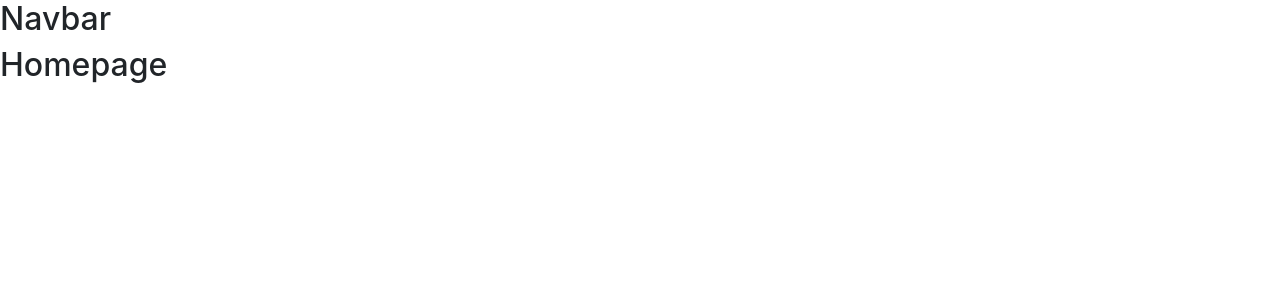
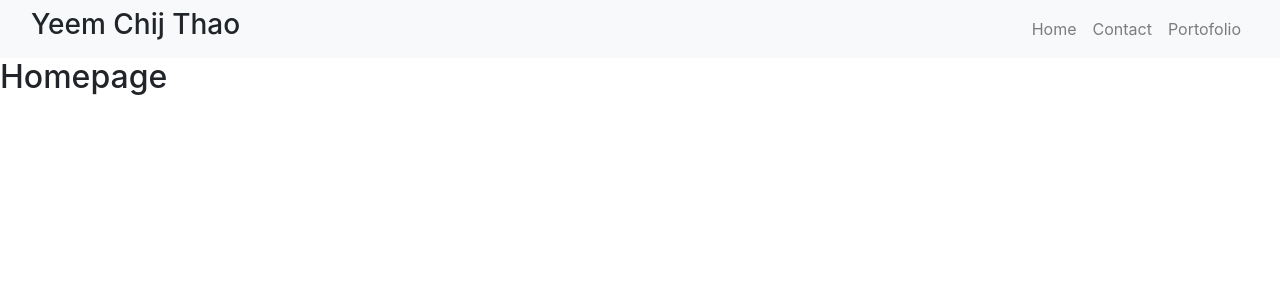
Before and after one commit to ycthao/react-portfolio, a React (Create React App) app: page / in a window 1280 px wide. Shown: the top 300 px of the page. Built offline with nearby package versions, Linux system fonts and the light colour scheme.

Commit message:
Create navbar

```diff
--- a/src/components/Navbar/navbar.js
+++ b/src/components/Navbar/navbar.js
@@ -1,7 +1,31 @@
 import React from "react";
 
 function Navbar() {
-  return <h2>Navbar</h2>;
+  return (
+    <nav className="navbar navbar-expand-lg navbar-light bg-light">
+      <div className="container-fluid">
+        <h3>Yeem Chij Thao</h3>
+
+        <ul className="navbar-nav me-auto mb-2 mb-lg-0">
+          <li className="nav-item">
+            <a className="nav-link" href="/">
+              Home
+            </a>
+          </li>
+          <li className="nav-item">
+            <a className="nav-link" href="/contact">
+              Contact
+            </a>
+          </li>
+          <li className="nav-item">
+            <a className="nav-link" href="/portofolio">
+              Portofolio
+            </a>
+          </li>
+        </ul>
+      </div>
+    </nav>
+  );
 }
 
 export default Navbar;
--- a/src/pages/Home.jsx
+++ b/src/pages/Home.jsx
@@ -1,5 +1,4 @@
 import React from "react";
-//import { Col, Row, Container } from "../components/Grid";
 import Navbar from "../components/Navbar/navbar";
 import Homepage from "../components/Homepage/homepage";
 
```
